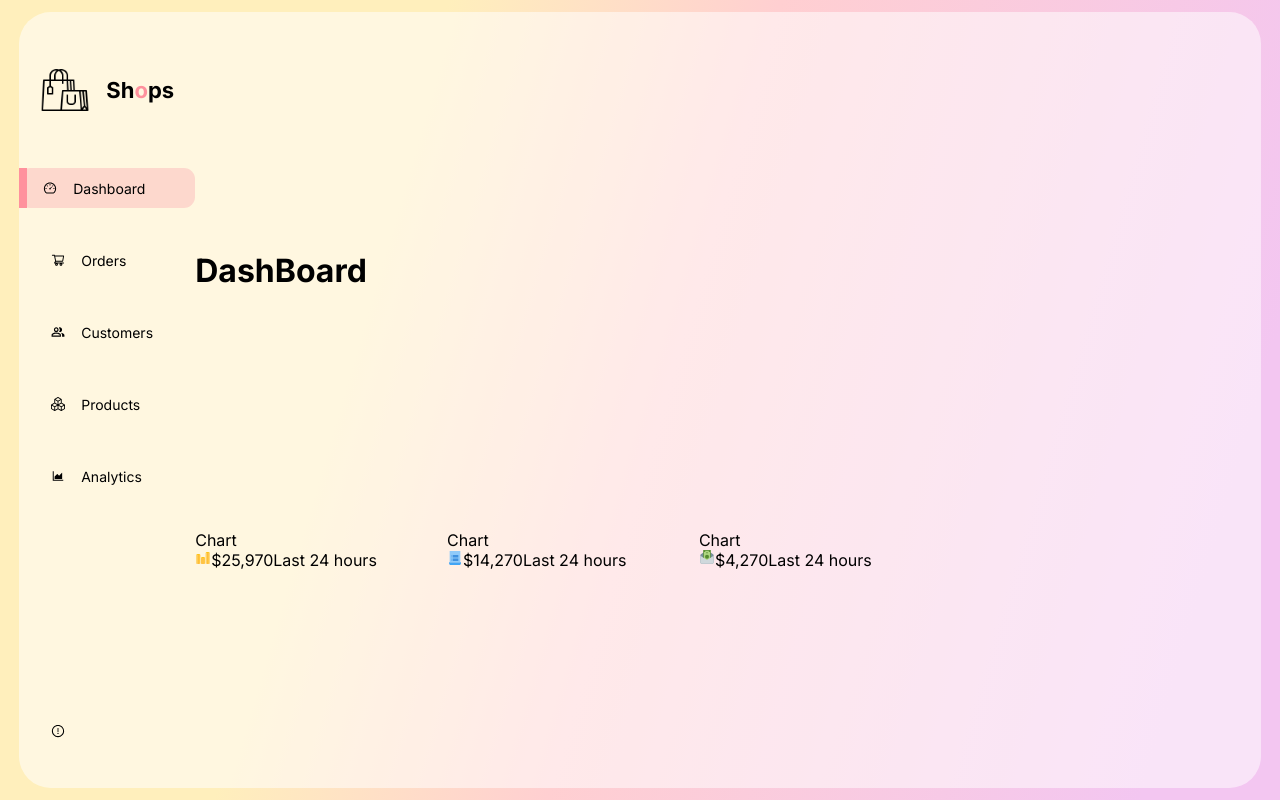
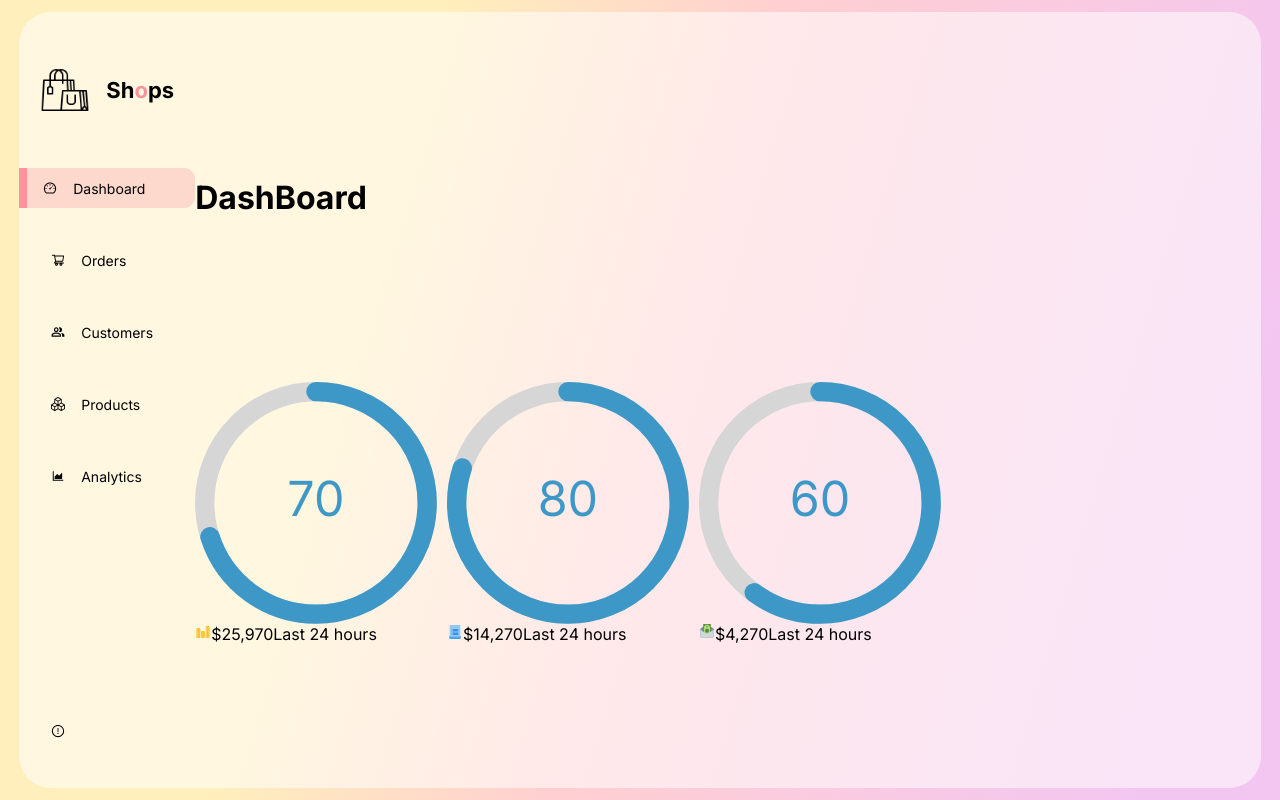
Before and after one commit to Sama-Liyanage/ReactAdmin-Dashboard-Template-Design, a React (Create React App) app: page / in a window 1280 px wide. Built offline with nearby package versions, Linux system fonts and the light colour scheme.

Commit message:
Added React Circular Progressbar

```diff
--- a/package.json
+++ b/package.json
@@ -9,6 +9,7 @@
     "@testing-library/user-event": "^13.5.0",
     "framer-motion": "^6.2.9",
     "react": "^18.2.0",
+    "react-circular-progressbar": "^2.1.0",
     "react-dom": "^18.2.0",
     "react-icons": "^4.8.0",
     "react-scripts": "5.0.1",
--- a/src/Components/Card/Card.js
+++ b/src/Components/Card/Card.js
@@ -1,5 +1,7 @@
 import React, { useState } from 'react'
 import { AnimateSharedLayout } from 'framer-motion'
+import { CircularProgressbar } from 'react-circular-progressbar';
+import 'react-circular-progressbar/dist/styles.css';
 
 const Card = (props) => {
 
@@ -24,7 +26,10 @@
   return (
     <div className='CompactCard'>
       <div className='radialBar'>
-        Chart
+        <CircularProgressbar
+        value={param.barValue}
+        text={`${param.barValue}`}
+        />
       </div>
       <div className='detail'>
         <Png />
```
Also changed, not shown: 1 other file (tests, documents, lock files or other folders).
